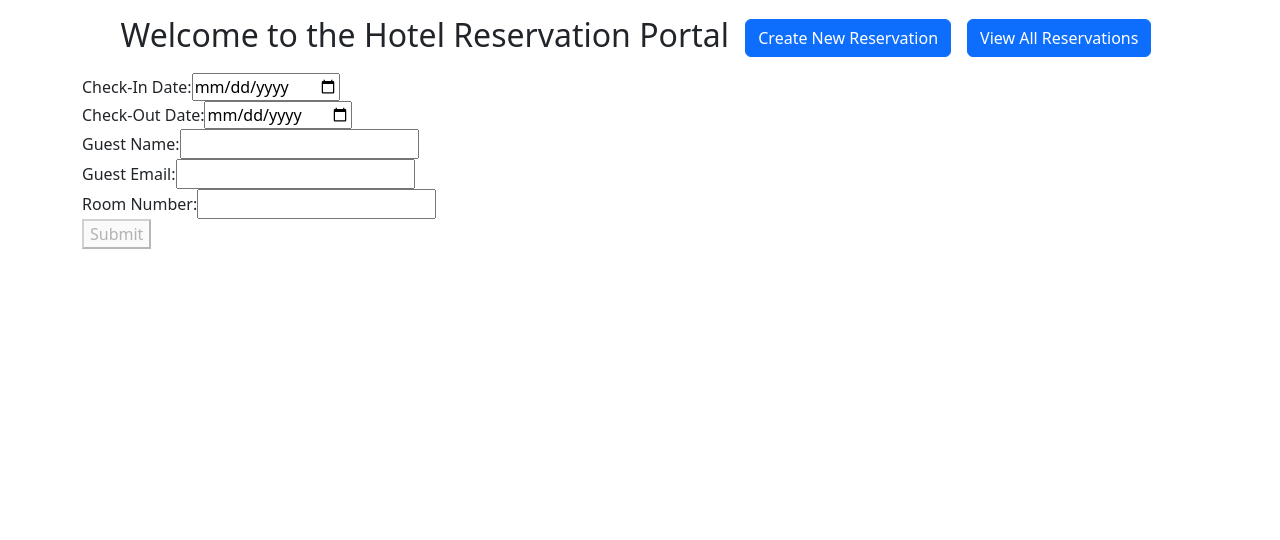
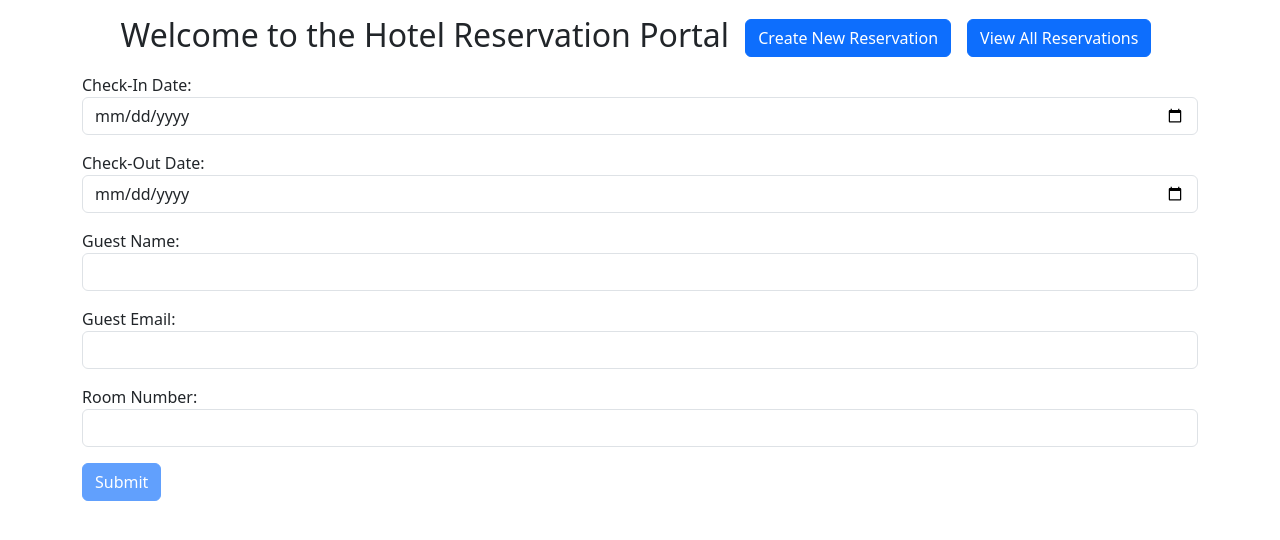
Before and after one commit to pheyboer/hotel-app, an Angular app: page /new in a window 1280 px wide. Shown: the top 540 px of the page. Built offline with nearby package versions, Linux system fonts and the light colour scheme.

Commit message:
styling reservation form component

```diff
--- a/src/app/reservation-form/reservation-form.component.html
+++ b/src/app/reservation-form/reservation-form.component.html
@@ -1,9 +1,10 @@
 <app-home></app-home>
 
 <form [formGroup]="reservationForm" (ngSubmit)="onSubmit()">
-  <div>
+
+  <div class="mb-3">
     <label>Check-In Date:</label>
-    <input type="date" formControlName="checkInDate" />
+    <input class="form-control" type="date" formControlName="checkInDate" />
     <div
       *ngIf="
         reservationForm.get('checkInDate')?.invalid &&
@@ -14,9 +15,9 @@
     </div>
   </div>
 
-  <div>
+  <div class="mb-3">
     <label>Check-Out Date:</label>
-    <input type="date" formControlName="checkOutDate" />
+    <input class="form-control" type="date" formControlName="checkOutDate" />
     <div
       *ngIf="
         reservationForm.get('checkOutDate')?.invalid &&
@@ -27,9 +28,9 @@
     </div>
   </div>
 
-  <div>
+  <div class="mb-3">
     <label>Guest Name:</label>
-    <input type="text" formControlName="guestName" />
+    <input class="form-control" type="text" formControlName="guestName" />
     <div
       *ngIf="
         reservationForm.get('guestName')?.invalid &&
@@ -40,9 +41,9 @@
     </div>
   </div>
 
-  <div>
+  <div class="mb-3">
     <label>Guest Email:</label>
-    <input type="email" formControlName="guestEmail" />
+    <input class="form-control" type="email" formControlName="guestEmail" />
     <div
       *ngIf="
         reservationForm.get('guestEmail')?.invalid &&
@@ -53,9 +54,9 @@
     </div>
   </div>
 
-  <div>
+  <div class="mb-3">
     <label>Room Number:</label>
-    <input type="number" formControlName="roomNumber" />
+    <input class="form-control" type="number" formControlName="roomNumber" />
     <div
       *ngIf="
         reservationForm.get('roomNumber')?.invalid &&
@@ -67,5 +68,5 @@
   </div>
 
   <!-- Disabling Submit button unless valid response -->
-  <button type="submit" [disabled]="reservationForm.invalid">Submit</button>
+  <button class="btn btn-primary" type="submit" [disabled]="reservationForm.invalid">Submit</button>
 </form>
```
